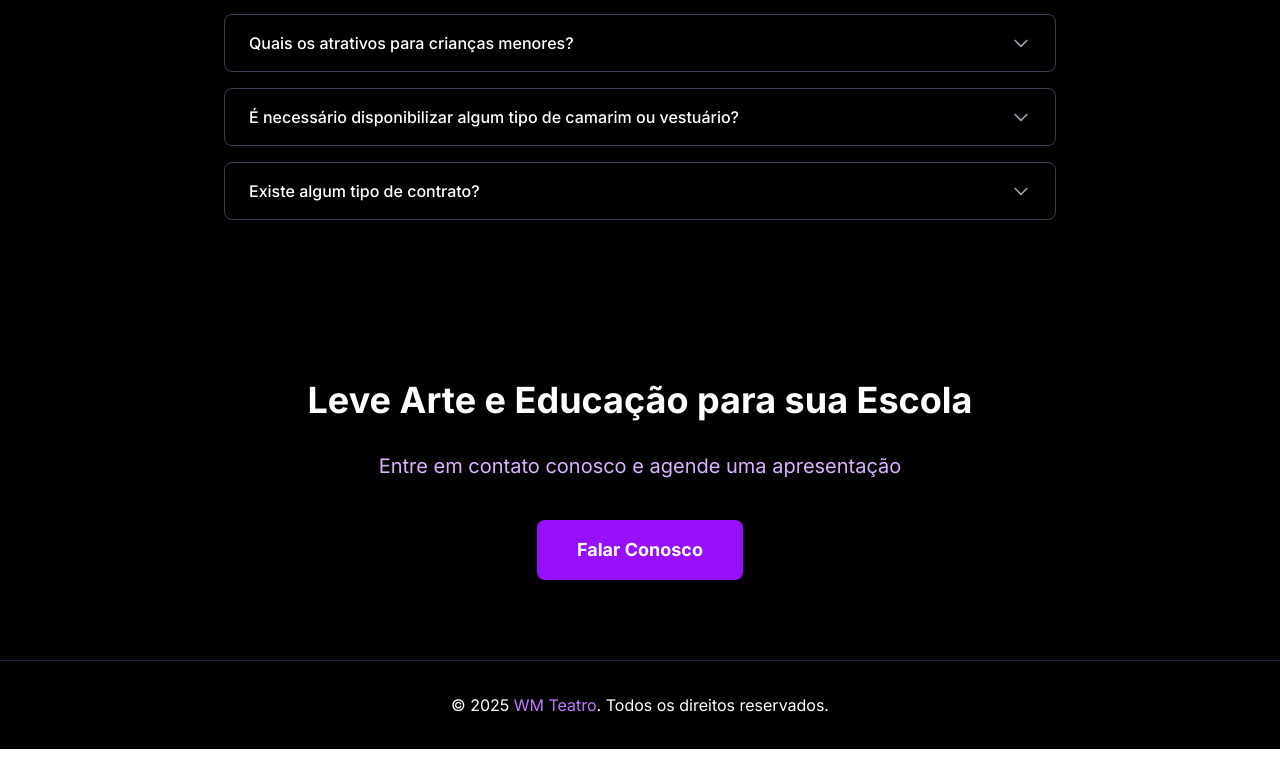
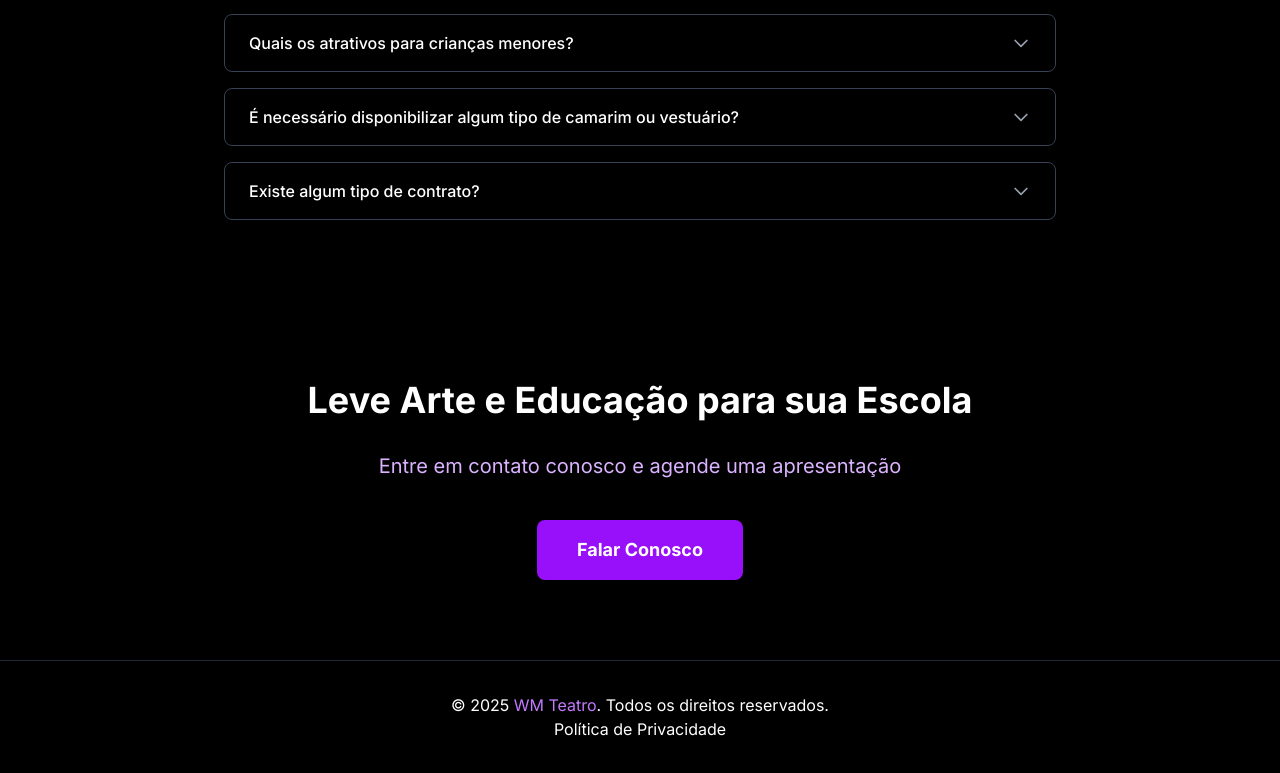
Before and after one commit to LeticiaSilvaLopes/WmTeatro, a Next.js app: page / in a window 1280 px wide. Shown: the part 4567-5340 px from the top of the page. Before the commit the page ends 5316 px from the top, so only its background shows below. Built offline with nearby package versions, Linux system fonts and the light colour scheme.

Commit message:
Adicionando o link da política de privacidade no footer

```diff
--- a/src/app/layout.js
+++ b/src/app/layout.js
@@ -19,6 +19,7 @@ export default function RootLayout({ children }) {
         </main>
         <footer className="bg-black border-t border-gray-800 text-white py-8 text-center">
           <p>&copy; 2025 <span className="text-purple-400">WM Teatro</span>. Todos os direitos reservados.</p>
+          <p href='/politica-de-privacidade'>Política de Privacidade</p>
         </footer>
       </body>
     </html>
```
